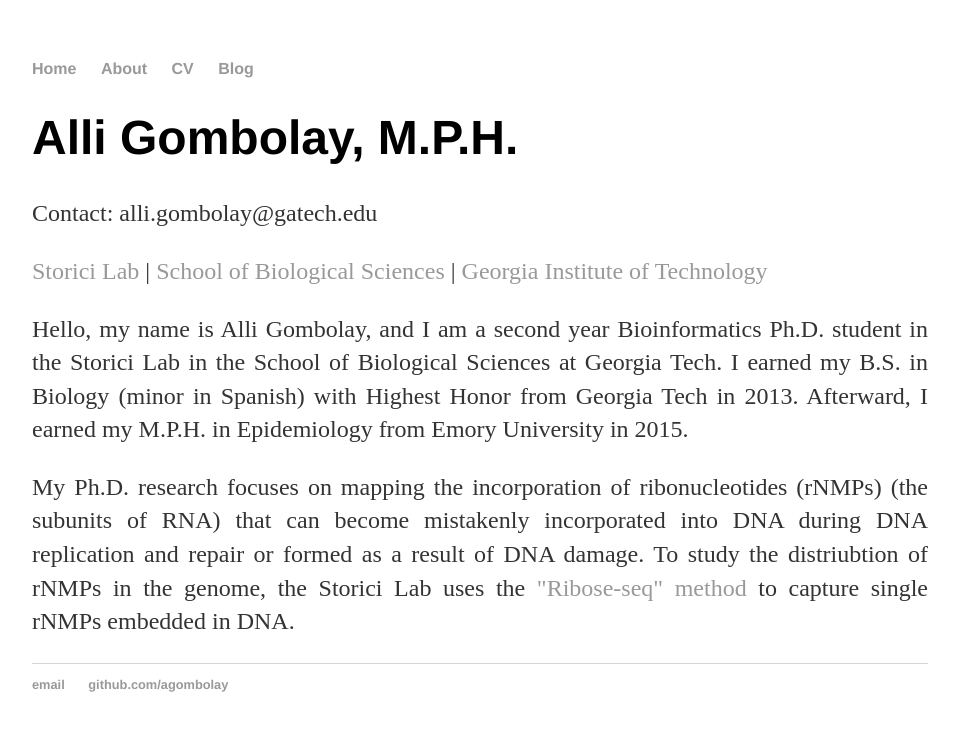
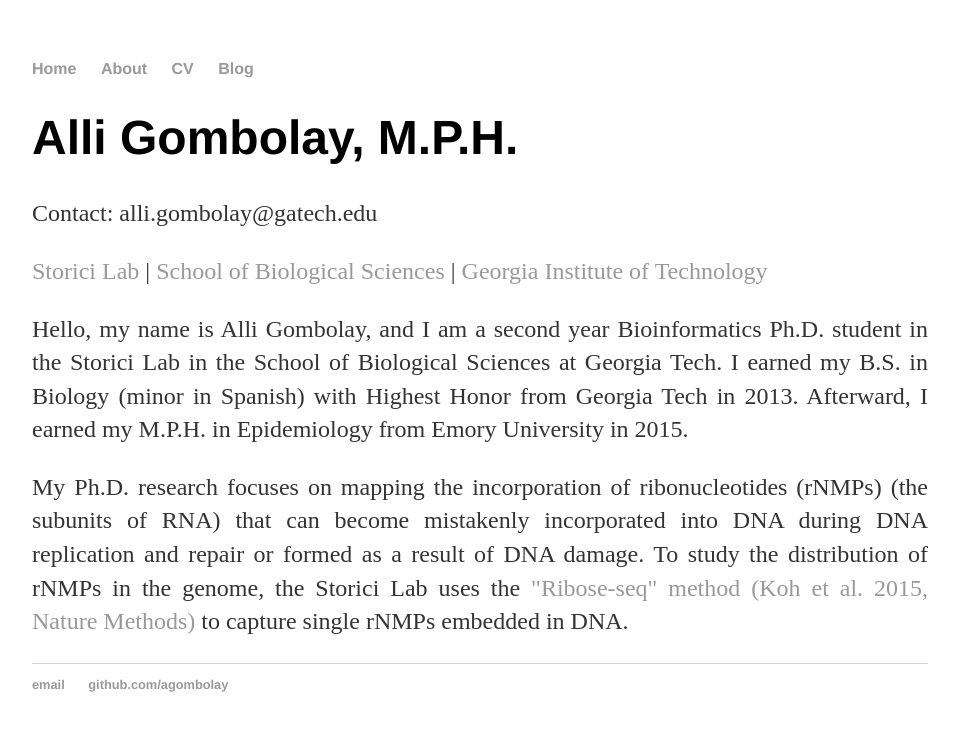
Before and after one commit to agombolay/agombolay.github.io, a Jekyll site: the page built from index.html, in a window 1280 px wide. Shown: the top 731 px of the page, without its empty margins (160-1119 px from the left). Built offline with Jekyll 4.4.1, drawn with Linux system fonts in a browser that asks for light colours.

Commit message:
Update index.html

```diff
--- a/index.html
+++ b/index.html
@@ -7,5 +7,5 @@
 	<p>Contact: alli.gombolay@gatech.edu</p>
 	<p><a href="http://www.storicilab.gatech.edu/">Storici Lab</a> | <a href="http://www.biology.gatech.edu/">School of Biological Sciences</a> | <a href="http://www.gatech.edu/">Georgia Institute of Technology</a></p>
 	<p align="justify">Hello, my name is Alli Gombolay, and I am a second year Bioinformatics Ph.D. student in the Storici Lab in the School of Biological Sciences at Georgia Tech.  I earned my B.S. in Biology (minor in Spanish) with Highest Honor from Georgia Tech in 2013.  Afterward, I earned my M.P.H. in Epidemiology from Emory University in 2015.</p>
-	<p align="justify">My Ph.D. research focuses on mapping the incorporation of ribonucleotides (rNMPs) (the subunits of RNA) that can become mistakenly incorporated into DNA during DNA replication and repair or formed as a result of DNA damage.  To study the distriubtion of rNMPs in the genome, the Storici Lab uses the <a href="http://www.ncbi.nlm.nih.gov/pubmed/25622106">"Ribose-seq" method</a> to capture single rNMPs embedded in DNA.</p>
+	<p align="justify">My Ph.D. research focuses on mapping the incorporation of ribonucleotides (rNMPs) (the subunits of RNA) that can become mistakenly incorporated into DNA during DNA replication and repair or formed as a result of DNA damage.  To study the distribution of rNMPs in the genome, the Storici Lab uses the <a href="http://www.ncbi.nlm.nih.gov/pubmed/25622106">"Ribose-seq" method (Koh et al. 2015, Nature Methods)</a> to capture single rNMPs embedded in DNA.</p>
 </div><!-- /.blurb -->
```
